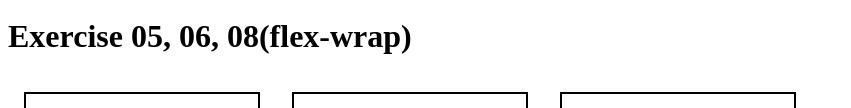
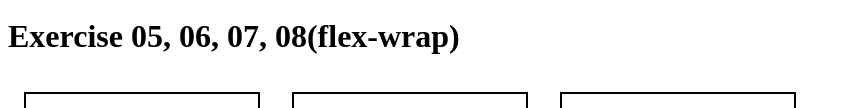
Before and after one commit to RadhikaRJ/my_css, a plain HTML site: page index.html in a window 1280 px wide. Shown: the part 287-395 px from the top of the page, without its empty margins (0-851 px from the left). Drawn offline with Linux system fonts and the light colour scheme.

Commit message:
heading-updated

```diff
--- a/index.html
+++ b/index.html
@@ -16,7 +16,7 @@
         </p>
         <button class="btn">Primary Button</button>
     </div>
-    <h1>Exercise 05, 06, 08(flex-wrap)</h1>
+    <h1>Exercise 05, 06, 07, 08(flex-wrap)</h1>
     <div div class="main-container">
 
     <div class="card2 card2-one">
```
